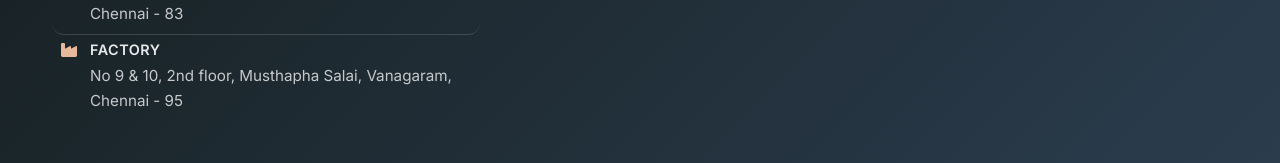
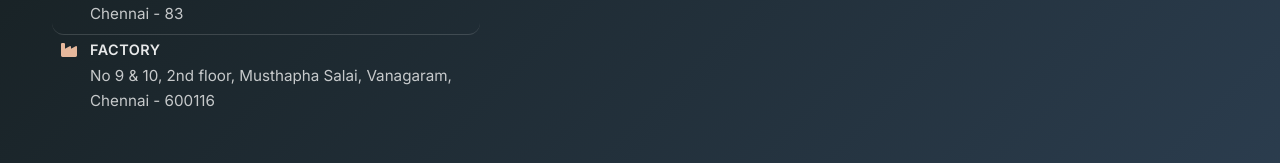
Before and after one commit to DevopsRB1508/RIHIProject, a React (Create React App) app in the folder client/: page /contact in a window 1280 px wide. Shown: the part 2787-2950 px from the top of the page. Built offline with nearby package versions, Linux system fonts and the light colour scheme; no server answers.

Commit message:
Map Location Changes

```diff
--- a/client/src/components/Layout/Footer.js
+++ b/client/src/components/Layout/Footer.js
@@ -7,7 +7,7 @@ const Footer = () => {
 
   // Map links for locations
   const showroomMapLink = "https://maps.app.goo.gl/AdPU55UjFyGspscDA";
-  const factoryMapLink = "https://maps.app.goo.gl/YfyuRC3muiogCjDr6";
+  const factoryMapLink = "https://maps.app.goo.gl/gty6EV865KXNJyKu8";
 
   // Function to open map link in new tab
   const openMapLink = (mapLink) => {
@@ -64,7 +64,7 @@ const Footer = () => {
                 <i className="fas fa-industry"></i>
                 <div className="address-content">
                   <span className="address-label">Factory</span>
-                  <span className="address-text">No 9 & 10, 2nd floor, Musthapha Salai, Vanagaram, Chennai - 95</span>
+                  <span className="address-text">No 9 & 10, 2nd floor, Musthapha Salai, Vanagaram, Chennai - 600116</span>
                 </div>
               </div>
             </div>
--- a/client/src/components/Pages/Contact.js
+++ b/client/src/components/Pages/Contact.js
@@ -99,7 +99,7 @@ const Contact = () => {
 
   // Map links for locations
   const showroomMapLink = "https://maps.app.goo.gl/AdPU55UjFyGspscDA";
-  const factoryMapLink = "https://maps.app.goo.gl/YfyuRC3muiogCjDr6";
+  const factoryMapLink = "https://maps.app.goo.gl/gty6EV865KXNJyKu8";
 
   // Function to open map link in new tab
   const openMapLink = (mapLink) => {
@@ -108,7 +108,7 @@ const Contact = () => {
 
   // Addresses for display
   const showroomAddress = "No 324, 1/3, 18th street, 5th avenue, Ashok Nagar, Chennai - 600083";
-  const factoryAddress = "No 9 & 10, 2nd floor, Musthapha Salai, Vanagaram, Chennai - 600095";
+  const factoryAddress = "No 9 & 10, 2nd floor, Musthapha Salai, Vanagaram, Chennai - 600116";
 
   return (
     <main className="contact-page">
```
Also changed, not shown: 8 other files (tests, documents, lock files or other folders).
